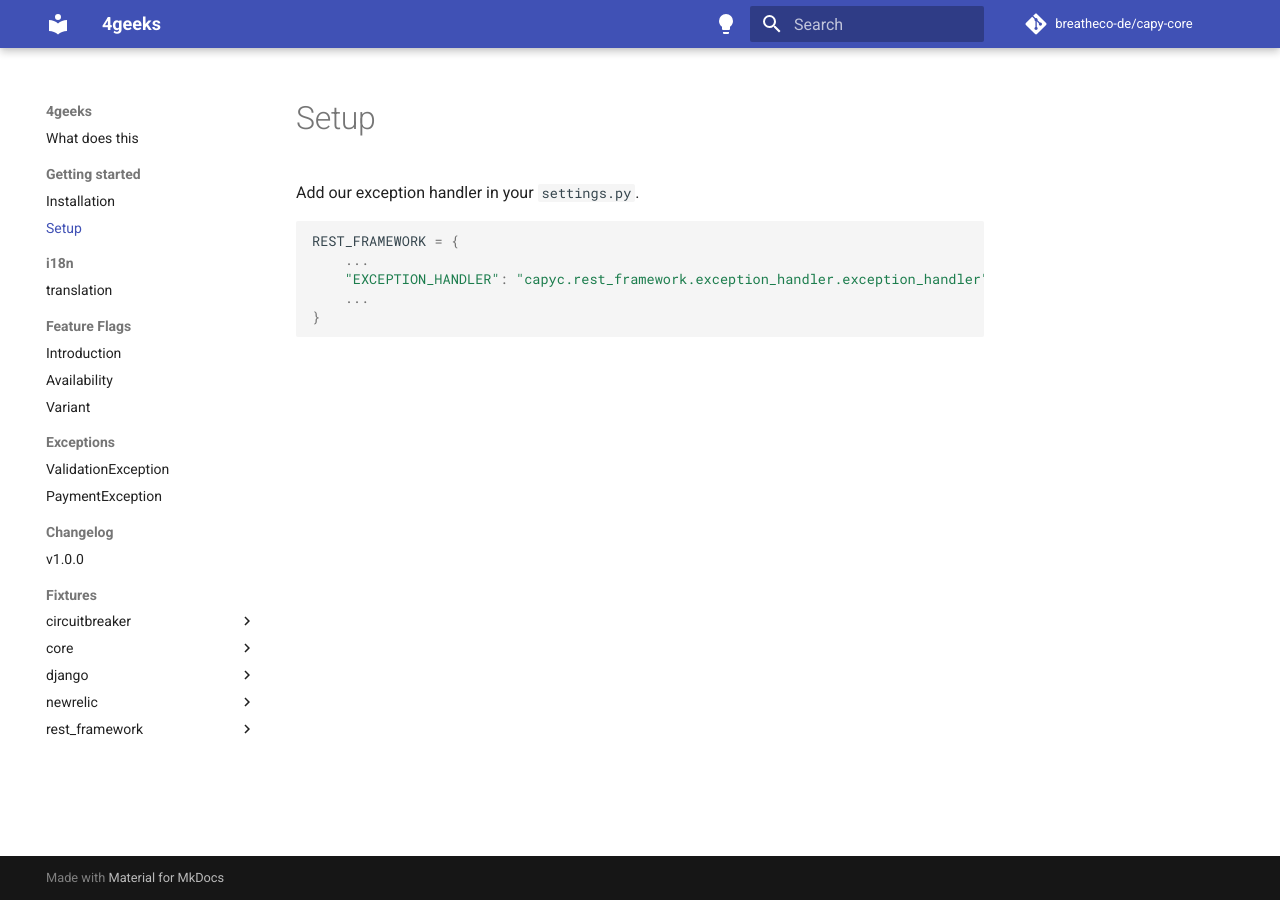
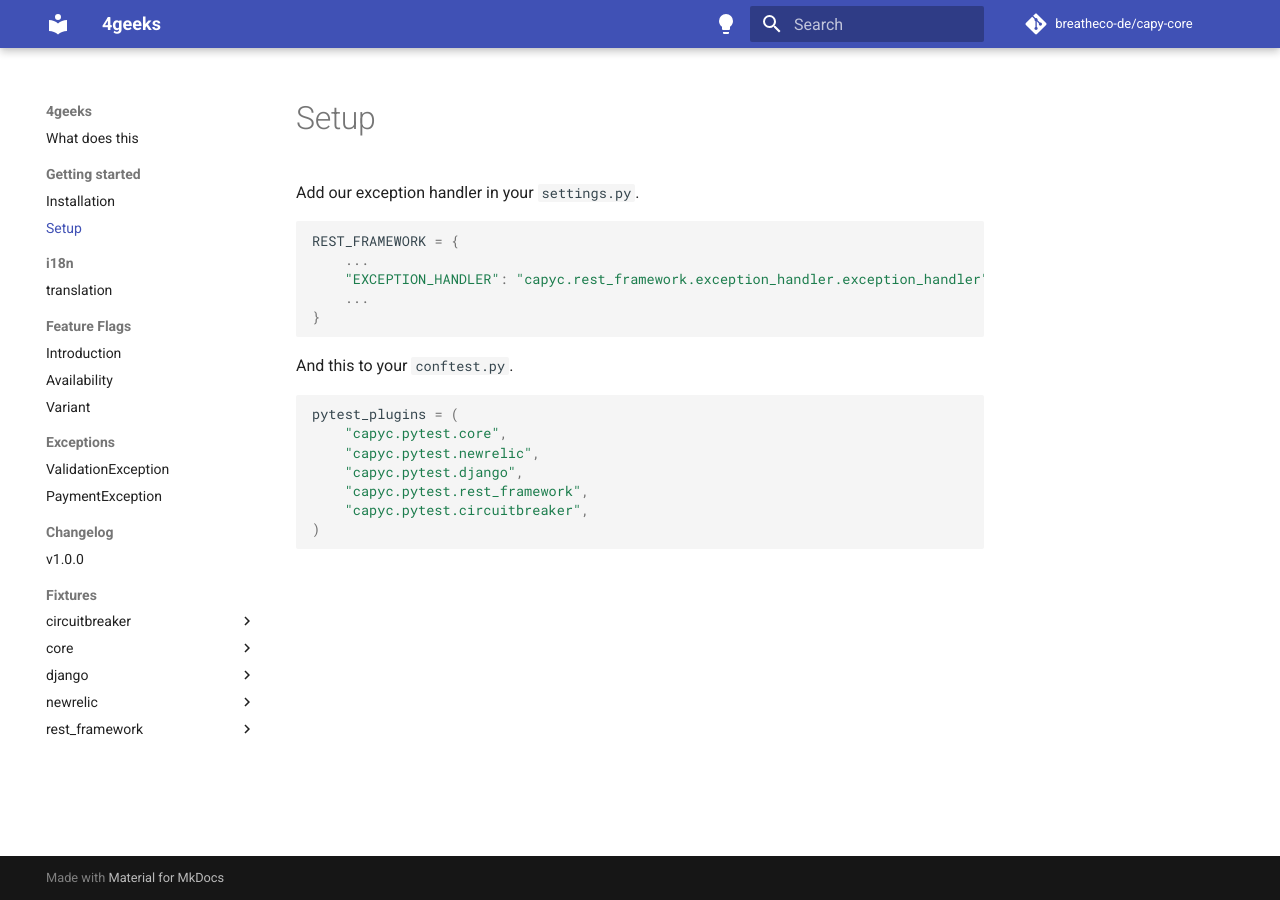
Before and after one commit to breatheco-de/capy-core, an MkDocs documentation site: the page built from docs/getting-started/setup.md, in a window 1280 px wide. Built offline with MkDocs 1.6.1 and Material for MkDocs 9.7.7, drawn with Linux system fonts in a browser that asks for light colours; comment, search, counter and statistics services are not loaded.

Commit message:
add conftest.py configurations

````diff
--- a/docs/getting-started/setup.md
+++ b/docs/getting-started/setup.md
@@ -9,3 +9,15 @@ REST_FRAMEWORK = {
     ...
 }
 ```
+
+And this to your `conftest.py`.
+
+```py
+pytest_plugins = (
+    "capyc.pytest.core",
+    "capyc.pytest.newrelic",
+    "capyc.pytest.django",
+    "capyc.pytest.rest_framework",
+    "capyc.pytest.circuitbreaker",
+)
+```
````
Also changed, not shown: docs/exceptions/payment-exception.md (+1 -1 lines), docs/exceptions/validation-exception.md (+1 -1 lines), docs/feature-flags/availability.md (+3 -3 lines), docs/feature-flags/introduction.md (+1 -1 lines), docs/feature-flags/variant.md (+3 -3 lines).
